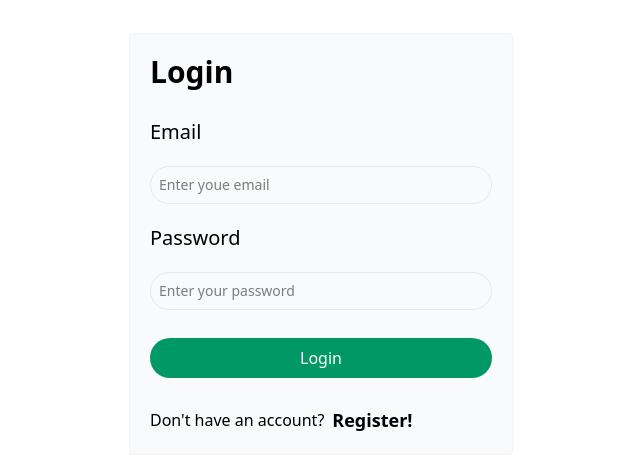
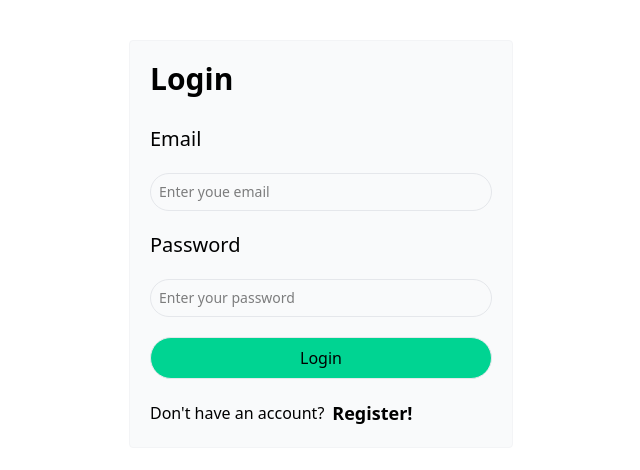
Before and after one commit to Balakumaran121/lejs, a React (Vite) app: page /login in a window 1280 px wide. Shown: the part 156-626 px from the top of the page, without its empty margins (319-959 px from the left). Built offline with nearby package versions, Linux system fonts and the light colour scheme.

Commit message:
Create the common component

```diff
--- /dev/null
+++ b/src/components/Button.jsx
@@ -0,0 +1,17 @@
+import React from "react";
+
+const Button = ({ text, type = "", onClick, width, height, customclass }) => {
+  return (
+    <button
+      type={type}
+      onClick={onClick}
+      width={width}
+      height={height}
+      className={`${customclass}  bg-emerald-400 hover:bg-emerald-500 cursor-pointer border border-gray-200  p-2 rounded-full`}
+    >
+      {text}
+    </button>
+  );
+};
+
+export default Button;
--- /dev/null
+++ b/src/components/ColorCard.jsx
@@ -0,0 +1,7 @@
+import React from "react";
+
+const ColorCard = () => {
+  return <div>ColorCard</div>;
+};
+
+export default ColorCard;
--- /dev/null
+++ b/src/components/ProfileCard.jsx
@@ -0,0 +1,7 @@
+import React from "react";
+
+const ProfileCard = () => {
+  return <div>ProfileCard</div>;
+};
+
+export default ProfileCard;
--- /dev/null
+++ b/src/components/ThemeCard.jsx
@@ -0,0 +1,7 @@
+import React from "react";
+
+const ThemeCard = () => {
+  return <div>ThemeCard</div>;
+};
+
+export default ThemeCard;
--- a/src/pages/Settings.jsx
+++ b/src/pages/Settings.jsx
@@ -1,26 +1,39 @@
 import React, { useState } from 'react'
 import Pagewrapper from '../components/Pagewrapper';
+import ProfileCard from "../components/ProfileCard";
+import ThemeCard from "../components/ThemeCard";
+import ColorCard from "../components/ColorCard";
 
 const Settings = () => {
-  const [activeTab,setActiveTab]=useState("profile")
-  const tabs=[
-    {id:"profile",label:"Profile"},
-    {id:"theme",label:"Theme"},
-    {id:"color",label:"Color"}
-  ]
+  const [activeTab, setActiveTab] = useState("profile");
+  const tabs = [
+    { id: "profile", label: "Profile" },
+    { id: "theme", label: "Theme" },
+    { id: "color", label: "Color" },
+  ];
   return (
     <Pagewrapper>
-      <div className='flex border-b border-gray-200'>
-        {
-          tabs.map((tab)=>(
-            <button key={tab.id} onClick={()=>setActiveTab(tab.id)} className={`px-3 py-2 border-b-2 transition-all duration-200 ${activeTab===tab.id?"border-blue-500 text-blue-500":"border-transparent"}`}>
-              {tab.label}
-            </button>
-          ))
-        }
+      <div className="flex border-b border-gray-200">
+        {tabs.map((tab) => (
+          <button
+            key={tab.id}
+            onClick={() => setActiveTab(tab.id)}
+            className={`px-3 py-2 border-b-2 transition-all duration-200 ${activeTab === tab.id ? "border-emerald-500 text-emerald-500" : "border-transparent hover:text-emerald-500"}`}
+          >
+            {tab.label}
+          </button>
+        ))}
       </div>
+
+      {activeTab === "profile" ? (
+        <ProfileCard />
+      ) : activeTab === "theme" ? (
+        <ThemeCard />
+      ) : (
+        <ColorCard />
+      )}
     </Pagewrapper>
-  )
-}
+  );
+};
 
 export default Settings
--- a/src/pages/auth/Login.jsx
+++ b/src/pages/auth/Login.jsx
@@ -1,31 +1,38 @@
 import { useForm } from 'react-hook-form';
 import { useNavigate } from 'react-router-dom';
+import Button from "../../components/Button";
 
 const Login = () => {
-  const navigate = useNavigate()
-  const { register, handleSubmit, formState: { errors } } = useForm()
-  const onSubmit = (data) => console.log(data)
+  const navigate = useNavigate();
+  const {
+    register,
+    handleSubmit,
+    formState: { errors },
+  } = useForm();
+  const onSubmit = (data) => console.log(data);
   return (
     <div className="flex justify-center items-center min-h-screen w-screen">
-      <form onSubmit={handleSubmit(onSubmit)} className="rounded bg-gray-50 border border-gray-100 flex flex-col gap-5  w-[30%] p-5">
+      <form
+        onSubmit={handleSubmit(onSubmit)}
+        className="rounded bg-gray-50 border border-gray-100 flex flex-col gap-5  w-[30%] p-5"
+      >
         <h1 className="font-semibold text-3xl mb-2">Login</h1>
-        <div className='flex flex-col gap-5'>
-
+        <div className="flex flex-col gap-5">
           <label htmlFor="Email" className="text-xl font-normal">
             Email
           </label>
           <input
             type="email"
-
             placeholder="Enter youe email"
             {...register("email", { required: "Email is required" })}
             name="email"
             className="w-full border border-gray-200 rounded-full text-sm p-2"
           />
-          {errors?.email && <p className='text-red-500'>{errors.email.message}</p>}
+          {errors?.email && (
+            <p className="text-red-500">{errors.email.message}</p>
+          )}
         </div>
-        <div className='flex flex-col gap-5'>
-
+        <div className="flex flex-col gap-5">
           <label htmlFor="Password" className="text-xl font-normal">
             Password
           </label>
@@ -35,15 +42,23 @@ const Login = () => {
             {...register("password", { required: "Password is reuired" })}
             className="w-full border border-gray-200 rounded-full text-sm p-2"
           />
-          {errors?.password && <p className='text-red-500'>{errors.password.message}</p>}
+          {errors?.password && (
+            <p className="text-red-500">{errors.password.message}</p>
+          )}
         </div>
-        <button type='submit' className="cursor-pointer bg-emerald-600 text-white rounded-full p-2 my-2">
-          Login
-        </button>
-        <div className='flex gap-2 items-center'>Don't have an account? <p className='text-lg font-semibold hover:underline cursor-pointer' onClick={() => navigate('/register')}>Register!</p></div>
+        <Button text="Login" type="submit" />
+        <div className="flex gap-2 items-center">
+          Don't have an account?{" "}
+          <p
+            className="text-lg font-semibold hover:underline cursor-pointer"
+            onClick={() => navigate("/register")}
+          >
+            Register!
+          </p>
+        </div>
       </form>
     </div>
   );
-}
+};
 
 export default Login
--- a/src/pages/auth/Register.jsx
+++ b/src/pages/auth/Register.jsx
@@ -1,40 +1,80 @@
 import { useNavigate } from 'react-router-dom'
+import Button from "../../components/Button";
 
 const Register = () => {
-    const navigate = useNavigate()
+  const navigate = useNavigate();
   return (
-        <div className='flex justify-center items-center min-h-screen'>
-            <form onSubmit={""} className='bg-gray-50 flex flex-col gap-5 p-5 w-[30%]'>
-                <h1 className='text-3xl font-semibold mb-2'>Register</h1>
-                <div className='flex gap-5'>
-
-                    <div className='flex flex-col gap-5  w-1/2'>
-                        <label htmlFor="First Name" className='text-xl  font-normal'>First Name</label>
-                        <input type="text" placeholder='Eg. Bala' className='rounded-full border border-gray-200 text-sm p-2 my-2' />
-
+    <div className="flex justify-center items-center min-h-screen">
+      <form
+        onSubmit={""}
+        className="bg-gray-50 flex flex-col gap-5 p-5 w-[30%]"
+      >
+        <h1 className="text-3xl font-semibold mb-2">Register</h1>
+        <div className="flex gap-5">
+          <div className="flex flex-col gap-5  w-1/2">
+            <label htmlFor="First Name" className="text-xl  font-normal">
+              First Name
+            </label>
+            <input
+              type="text"
+              placeholder="Eg. Bala"
+              className="rounded-full border border-gray-200 text-sm p-2 my-2"
+            />
           </div>
-                    <div className='flex flex-col gap-5 w-1/2'>
-                        <label htmlFor="Last Name" className='text-xl font-normal'>Last Name</label>
-                        <input type="text" placeholder='Eg. Kumar' className='rounded-full border border-gray-200 text-sm p-2 my-2' />
+          <div className="flex flex-col gap-5 w-1/2">
+            <label htmlFor="Last Name" className="text-xl font-normal">
+              Last Name
+            </label>
+            <input
+              type="text"
+              placeholder="Eg. Kumar"
+              className="rounded-full border border-gray-200 text-sm p-2 my-2"
+            />
           </div>
         </div>
-                <div className='flex flex-col gap-5'>
-                    <label htmlFor="Email" className='text-xl font-normal'>Email</label>
-                    <input type="text" placeholder='abc@gmail.com' className='rounded-full border border-gray-200 text-sm p-2 my-2' />
+        <div className="flex flex-col gap-5">
+          <label htmlFor="Email" className="text-xl font-normal">
+            Email
+          </label>
+          <input
+            type="text"
+            placeholder="abc@gmail.com"
+            className="rounded-full border border-gray-200 text-sm p-2 my-2"
+          />
         </div>
-                <div className='flex flex-col gap-5'>
-                    <label htmlFor="Passwoord" className='text-xl font-normal'>Password</label>
-                    <input type="text" placeholder='Enter your password' className='rounded-full border border-gray-200  text-sm p-2 my-2' />
+        <div className="flex flex-col gap-5">
+          <label htmlFor="Passwoord" className="text-xl font-normal">
+            Password
+          </label>
+          <input
+            type="text"
+            placeholder="Enter your password"
+            className="rounded-full border border-gray-200  text-sm p-2 my-2"
+          />
         </div>
-                <div className='flex flex-col gap-5'>
-                    <label htmlFor="Confirm Password" className='text-xl font-normal'>Confirm Password</label>
-                    <input type="text" placeholder='Enter your confirm password' className='rounded-full border border-gray-200 text-sm p-2 my-2' />
+        <div className="flex flex-col gap-5">
+          <label htmlFor="Confirm Password" className="text-xl font-normal">
+            Confirm Password
+          </label>
+          <input
+            type="text"
+            placeholder="Enter your confirm password"
+            className="rounded-full border border-gray-200 text-sm p-2 my-2"
+          />
         </div>
-                <button className='bg-emerald-500 cursor-pointer text-white rounded-full p-2 my-2'>Register</button>
-                <div className='flex items-center gap-2'>Already have an account <p className='text-lg font-semibold hover:underline cursor-pointer' onClick={() => navigate("/login")}>Login</p></div>
+        <Button text="Register" type="submit" />
+        <div className="flex items-center gap-2">
+          Already have an account{" "}
+          <p
+            className="text-lg font-semibold hover:underline cursor-pointer"
+            onClick={() => navigate("/login")}
+          >
+            Login
+          </p>
+        </div>
       </form>
     </div>
-    )
-}
+  );
+};
 
 export default Register
```
Lines whose indentation alone changed are shown as unchanged.
